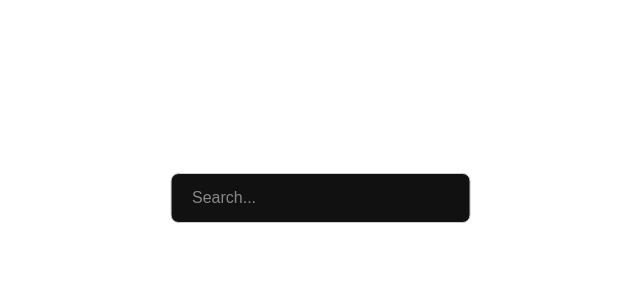
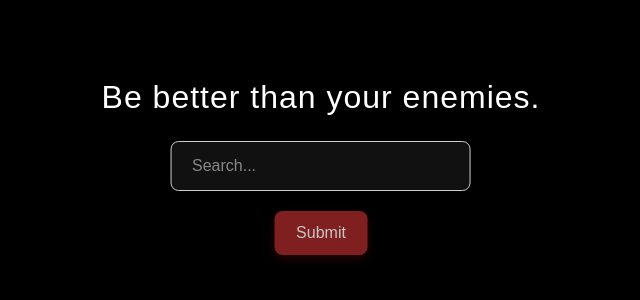
Before and after one commit to FilipFekete/hackaton-frontend, a React app: page / in a window 1280 px wide. Shown: the part 236-536 px from the top of the page, without its empty margins (319-959 px from the left). Built offline with nearby package versions, Linux system fonts and the light colour scheme; the HTML template or start-up script is replaced by a standard one.

Commit message:
black bacground +button

```diff
--- a/src/App.jsx
+++ b/src/App.jsx
@@ -22,12 +22,14 @@
                     width: '100%',
                     height: '100%',
                     zIndex: -1,
+                    backgroundColor: '#000', // black background behind the dots
+
                 }}
             >
                 <DotGrid
                     dotSize={10}
                     gap={15}
-                    baseColor="#CCCCCC" // brighter grey for visibility
+                    baseColor="#000" // brighter grey for visibility
                     activeColor="#FF3333" // vivid red
                     proximity={120}
                     shockRadius={250}
@@ -75,6 +77,49 @@
                     onFocus={(e) => (e.target.style.borderColor = '#FF0000')}
                     onBlur={(e) => (e.target.style.borderColor = '#ccc')}
                 />
+                <button
+                    type="button"
+                    aria-label="Submit"
+                    onClick={() => console.log('Submit clicked')}
+                    style={{
+                        display: 'block',
+                        margin: '20px auto 0',
+                        padding: '10px 22px',
+                        fontSize: '1rem',
+                        borderRadius: '8px',
+                        border: 'none',
+                        backgroundColor: '#a42828ff',
+                        color: '#fff',
+                        cursor: 'pointer',
+                        boxShadow: '0 4px 12px rgba(255,51,51,0.18)',
+                        transition: 'transform 0.15s ease, box-shadow 0.15s ease, opacity 0.15s ease, background-color 0.15s ease',
+                        opacity: 0.78, // dimmer by default
+                    }}
+                    onMouseEnter={(e) => {
+                        e.currentTarget.style.transform = 'translateY(-2px)';
+                        e.currentTarget.style.boxShadow = '0 10px 26px rgba(255,51,51,0.38)';
+                        e.currentTarget.style.opacity = '1'; // become lighter / fully opaque
+                        e.currentTarget.style.backgroundColor = '#FF5A5A'; // slightly lighter shade
+                    }}
+                    onMouseLeave={(e) => {
+                        e.currentTarget.style.transform = 'none';
+                        e.currentTarget.style.boxShadow = '0 4px 12px rgba(255,51,51,0.18)';
+                        e.currentTarget.style.opacity = '0.78';
+                        e.currentTarget.style.backgroundColor = '#FF3333';
+                    }}
+                    onFocus={(e) => {
+                        e.currentTarget.style.outline = '3px solid rgba(255,51,51,0.22)';
+                        e.currentTarget.style.opacity = '1';
+                        e.currentTarget.style.backgroundColor = '#FF5A5A';
+                    }}
+                    onBlur={(e) => {
+                        e.currentTarget.style.outline = 'none';
+                        e.currentTarget.style.opacity = '0.78';
+                        e.currentTarget.style.backgroundColor = '#FF3333';
+                    }}
+                >
+                    Submit
+                </button>
             </div>
         </div>
     )
```
